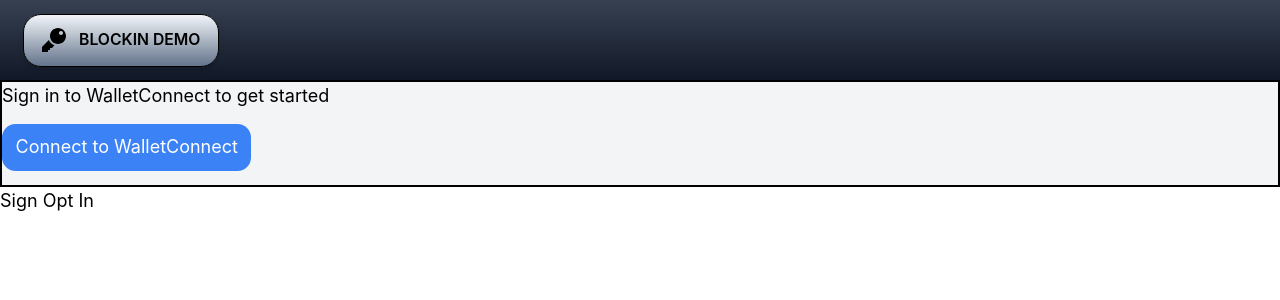
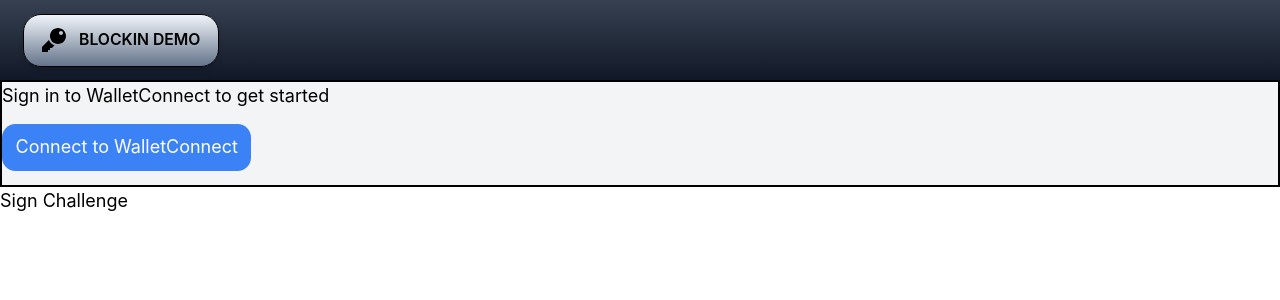
Before and after one commit to matt-davison/blockin-demo, a Next.js app: page /scenarios/verification in a window 1280 px wide. Shown: the top 300 px of the page. Built offline with nearby package versions, Linux system fonts and the light colour scheme; what @walletconnect/client, algosdk would draw is missing.

Commit message:
removed unnecessary console logs

```diff
--- a/pages/scenarios/verification.tsx
+++ b/pages/scenarios/verification.tsx
@@ -53,7 +53,7 @@
 
 const signChallenge = async () => {
     const message = await createChallenge('https://vt.edu', 'Blockin', connector.accounts[0], '');
-    console.log(message);
+    console.log("CREATED CHALLENGE", message);
 
     const suggestedParams = await apiGetTxnParams(ChainType.TestNet);
 
@@ -69,8 +69,8 @@
     const txns = [txn];
     const txnsToSign = txns.map(txn => {
         const encodedTxn = Buffer.from(algosdk.encodeUnsignedTransaction(txn)).toString("base64");
-        console.log("ENCODED TXN BASE 64 STRING", encodedTxn);
-        console.log("NOT BUFFERED", algosdk.encodeUnsignedTransaction(txn))
+        // console.log("ENCODED TXN BASE 64 STRING", encodedTxn);
+        // console.log("NOT BUFFERED", algosdk.encodeUnsignedTransaction(txn))
         return {
             txn: encodedTxn,
             message
@@ -85,7 +85,7 @@
         return element ? new Uint8Array(Buffer.from(element, "base64")) : null;
     });
 
-    console.log(decodedResult);
+    // console.log(decodedResult);
 
     const txnsFormatted = [
         {
@@ -141,7 +141,7 @@
             }
 
             const signedTxn = algosdk.decodeSignedTransaction(rawSignedTxn);
-            console.log(signedTxn);
+            // console.log(signedTxn);
 
             const txn = (signedTxn.txn as unknown) as algosdk.Transaction;
             const txID = txn.txID();
@@ -157,7 +157,7 @@
                 throw new Error(`Signature not present on transaction at index ${i}`);
             }
 
-            console.log("SIGNED TXN SIG IN FUNC", signedTxn.sig);
+            // console.log("SIGNED TXN SIG IN FUNC", signedTxn.sig);
 
             return {
                 txID,
@@ -203,7 +203,7 @@
                 <title>Verification - Challenge/Response</title>
             </Head>
             <Wallet />
-            <button onClick={signChallenge}> Sign Opt In</button>
+            <button onClick={signChallenge}> Sign Challenge</button>
         </Layout>
     )
 }
```
